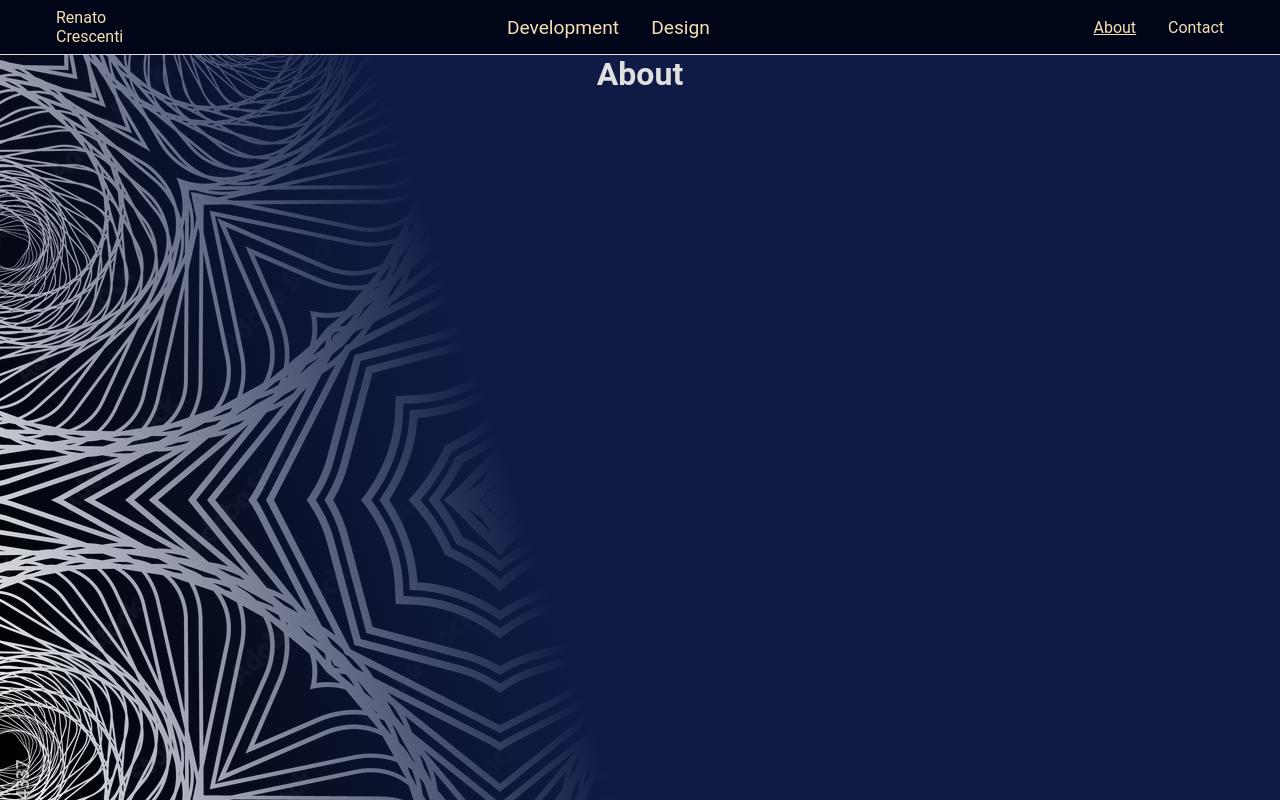
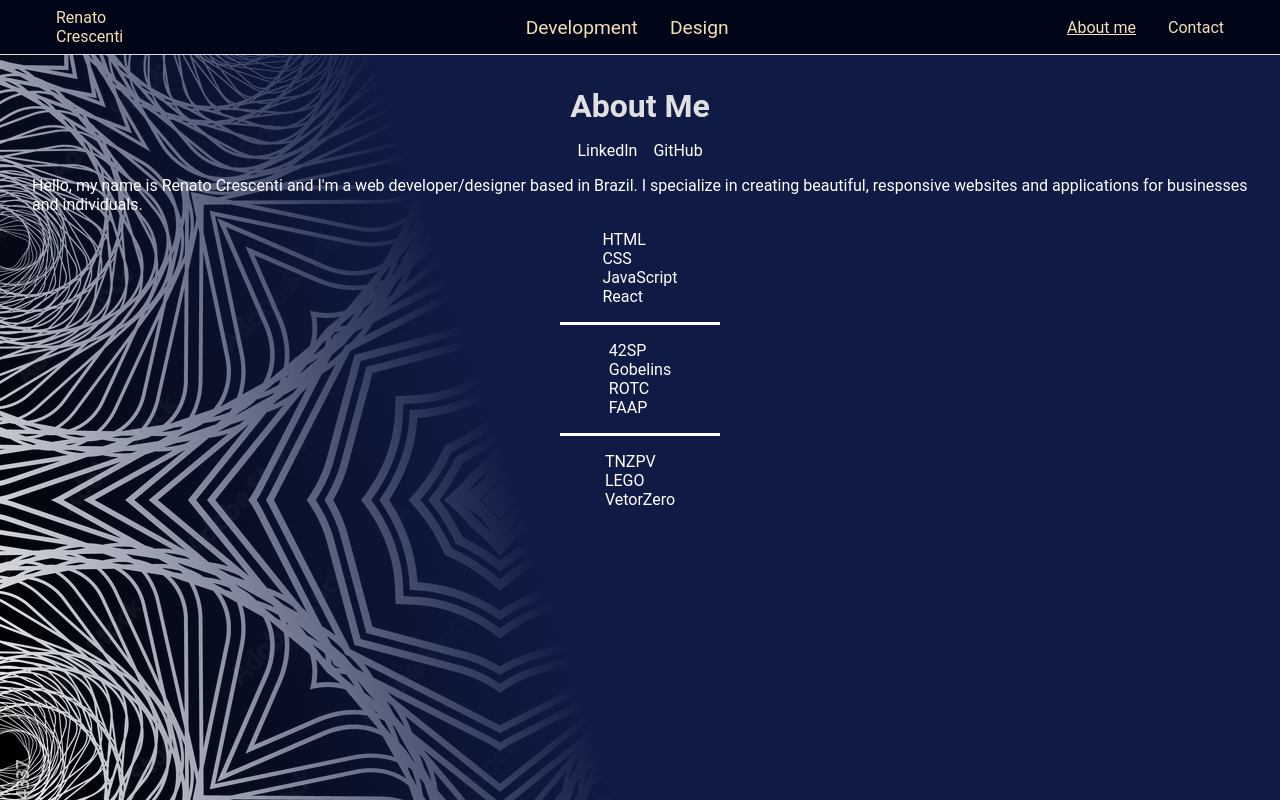
Before and after one commit to rscres/portfolio-website, a React (Vite) app: page /about in a window 1280 px wide. Built offline with nearby package versions, Linux system fonts and the light colour scheme.

Commit message:
start rework on about page, add html and css

```diff
--- a/src/App.css
+++ b/src/App.css
@@ -44,6 +44,7 @@ header ul {
 .header-portfolios {
   justify-content: space-between;
   font-size: larger;
+  padding-left: 4rem;
 }
 
 .header-container a {
--- a/src/components/Header.jsx
+++ b/src/components/Header.jsx
@@ -5,7 +5,7 @@ function Header() {
   return (
       <>
       <header className='header-container'>
-          <Link to='/' className='header-name'>Renato<br />Crescenti</Link>
+          <Link to='/' className='header-name'>Renato<br/>Crescenti</Link>
             <section className='header-portfolios'>
               <ul>
                 <CustomLinks to='/dev'>Development</CustomLinks>
@@ -14,7 +14,7 @@ function Header() {
             </section>
             <section className='header-about'>
               <ul>
-                <CustomLinks to='/about'>About</CustomLinks>
+                <CustomLinks to='/about'>About me</CustomLinks>
                 <CustomLinks to='/contact'>Contact</CustomLinks>
               </ul>
             </section>
--- /dev/null
+++ b/src/pages/About.css
@@ -0,0 +1,33 @@
+.about-container {
+  display: flex;
+  flex-direction: column;
+  align-items: center;
+  justify-content: center;
+  min-width: 50%;
+  padding: 2rem;
+  color: white;
+  gap: 1rem;
+}
+
+ul {
+  list-style-type: none;
+  padding: 0;
+}
+
+.links {
+  display: flex;
+  flex-direction: row;
+  justify-content: space-around;
+  gap: 1rem;
+}
+
+.links a {
+  color: white;
+  text-decoration: none;
+}
+
+.list-separator {
+  background-color: white;
+  height: 0.2rem;
+  width: 10rem;
+}
--- a/src/pages/About.jsx
+++ b/src/pages/About.jsx
@@ -1,5 +1,43 @@
+import './About.css'
+
 function About() {
-    return <h1>About</h1>
+  return (
+    <>
+      <section className='about-container'>
+        <h1 className='about-title'>About Me</h1>
+        <ul className='links'>
+          <li><a href='https://www.linkedin.com/in/renato-crescenti/' target='_blank' rel='noreferrer'>LinkedIn</a></li>
+          <li><a href='https://github.com/rscres' target='_blank' rel='noreferrer'>GitHub</a></li>
+        </ul>
+        <p className='about-text'>Hello, my name is Renato Crescenti and I'm a web developer/designer based in Brazil. I specialize in creating beautiful, responsive websites and applications for businesses and individuals.</p>
+        <section className='about-skills'>
+          <ul>
+            <li>HTML</li>
+            <li>CSS</li>
+            <li>JavaScript</li>
+            <li>React</li>
+          </ul>
+        </section>
+        <div className='list-separator'></div>
+        <section className='about-education'>
+          <ul>
+            <li>42SP</li>
+            <li>Gobelins</li>
+            <li>ROTC</li>
+            <li>FAAP</li>
+          </ul>
+        </section>
+        <div className='list-separator'></div>
+        <section className='about-experience'>
+          <ul>
+            <li>TNZPV</li>
+            <li>LEGO</li>
+            <li>VetorZero</li>
+          </ul>
+        </section>
+      </section>
+    </>
+  )
 }
 
 export default About
--- a/src/pages/Home.css
+++ b/src/pages/Home.css
@@ -3,7 +3,7 @@
     flex-direction: column;
     justify-content: right;
     align-items: center;
-    height: 100vh;
+    height: 80vh;
     padding-right: 5rem;
     padding-left: 20rem;
     padding-top: 6rem;
```
